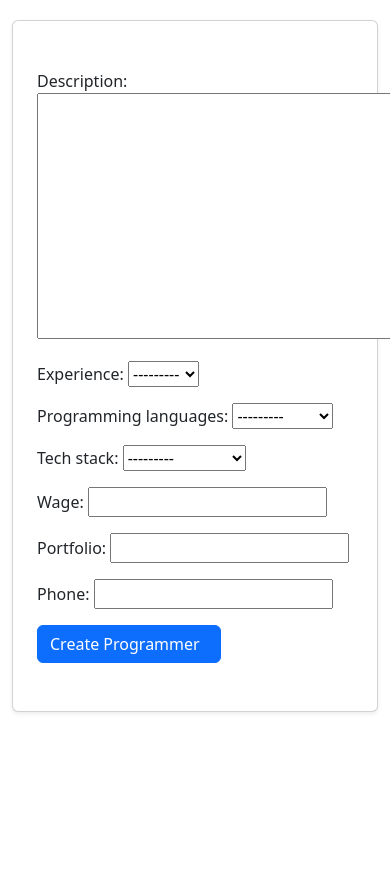
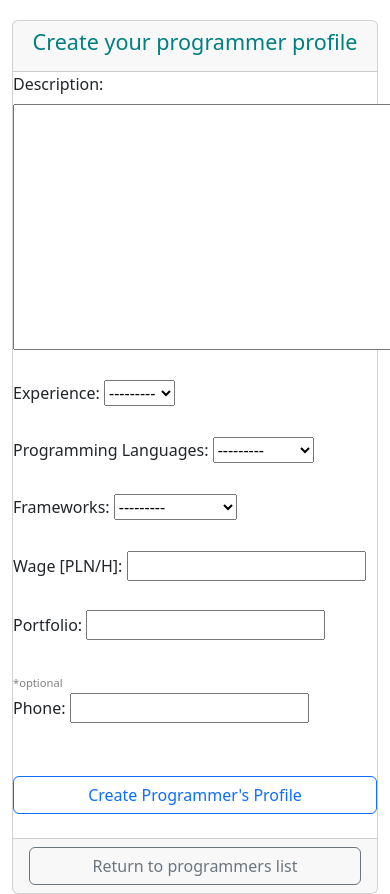
Before and after one commit to grupaASDA/ZnanyProgramista, a Django app: page /programmers/create in a window 390 px wide; the page is wider, and only the part inside the window is pictured. Shown: the part 100-994 px from the top of that part. Before the commit the page ends 813 px from the top of that part, so only its background shows below. Run offline with Django 5.2, Linux system fonts and the light colour scheme; the visitor is signed in with stand-in values (Sample User, id 1); parts of the project's set-up code (start-up, migrations or seed data) failed here and were passed over.

Commit message:
1. Fixed incorrect setting in models.py that forced to enter phone number when creating/updating Programmer Profile. 2. Refactored programmer_create_model_form.html, so it fits another templates 3. Removed from programmer_delete_confirm.html - min/max wage as it was outdated

```diff
--- a/knownProgrammer/programmers/models.py
+++ b/knownProgrammer/programmers/models.py
@@ -53,7 +53,7 @@ class ProgrammerProfile(models.Model):
     portfolio = models.URLField(max_length=1000)
     programming_languages = MultiSelectField(choices=CODE, max_length=500)
     tech_stack = MultiSelectField(choices=TECH_STACK, max_length=500)
-    phone = models.CharField(max_length=11, unique=True, null=True)
+    phone = models.CharField(max_length=11, unique=True, null=True, blank=True)
 
     def __str__(self):
         return f"Programmer profile of {self.user_id.email} ({self.user_id.first_name} {self.user_id.last_name})"
--- a/knownProgrammer/programmers/templates/programmers/programmer_create_model_form.html
+++ b/knownProgrammer/programmers/templates/programmers/programmer_create_model_form.html
@@ -5,29 +5,101 @@ Programmer Create Form
 {% endblock title %}
 
 {% block body %}
-<div class="container mt-5">
-    <div class="row justify-content-center">
-        <div class="col-md-6">
-            <div class="card p-4 shadow-sm">
-                <h3 class="card-title text-center mb-4">
     {% if error %}
         <div class="alert alert-danger" role="alert">
             {{ error }}
         </div>
     {% endif %}
-                </h3>
+    <div class="container mt-5">
+        <div class="row justify-content-center">
+            <div class="col-md-6">
+                <div class="card">
+                    <div class="card-header text-center">
+                        <h4 class="card-title">Create your programmer profile</h4>
+                    </div>
+                    {% if messages %}
+                        <div class="col-12">
+                            <ul class="list-unstyled mb-5">
+                                {% for message in messages %}
+                                    <li class="alert alert-info">{{ message }}</li>
+                                {% endfor %}
+                            </ul>
+                        </div>
+                    {% endif %}
+                    {% if error %}
+                        <div class="alert alert-danger" role="alert">
+                            {{ error }}
+                        </div>
+                    {% endif %}
+
                     <form class="mb-4" action="/programmers/create" method="post">
                         {% csrf_token %}
-                    <div class="form-group">
-                        {{ form.as_p }}
+                        <div class="row">
+                            <div class="col-12 col-md-6">
+                                <div class="form-group mb-4">
+                                    <label for="description" class="form-label">Description:</label>
+                                    {{ form.description }}
                                 </div>
-                    <button type="submit" class="btn btn-primary btn-block">
-                        <span class="d-flex justify-content-center align-items-center">
-                            <span class="material-symbols-outlined me-2">Create Programmer</span>
+                            </div>
+                        </div>
+                        <div class="row">
+                            <div class="col-12 col-md-6">
+                                <div class="form-group mb-4">
+                                    <label for="experience" class="form-label">Experience:</label>
+                                    {{ form.experience }}
+                                </div>
+                            </div>
+                        </div>
+                        <div class="row">
+                            <div class="col-12 col-md-6">
+                                <div class="form-group mb-4">
+                                    <label for="programming_languages" class="form-label">Programming Languages:</label>
+                                    {{ form.programming_languages }}
+                                </div>
+                            </div>
+                            <div class="col-12 col-md-6">
+                                <div class="form-group mb-4">
+                                    <label for="tech_stack" class="form-label">Frameworks:</label>
+                                    {{ form.tech_stack }}
+                                </div>
+                            </div>
+                        </div>
+                        <div class="row">
+                            <div class="col-12 col-md-6">
+                                <div class="form-group mb-4">
+                                    <label for="wage_min" class="form-label">Wage [PLN/H]:</label>
+                                    {{ form.wage }}
+                                </div>
+                            </div>
+                        </div>
+                        <div class="row">
+                            <div class="col-12 col-md-6">
+                                <div class="form-group mb-4">
+                                    <label for="portfolio" class="form-label">Portfolio:</label>
+                                    {{ form.portfolio }}
+                                </div>
+                            </div>
+                        </div>
+                        <div class="row">
+                            <div class="col-12 col-md-6">
+                                <div class="form-group mb-4">
+                                    <span class="ratings"> *optional</span><br>
+                                    <label for="portfolio" class="form-label">Phone:</label>
+                                    {{ form.phone }}
+                                </div>
+                            </div>
+                        </div>
+                        <br>
+                        <div class="d-grid gap-2">
+                            <button type="submit" class="btn btn-outline-primary">Create Programmer's Profile</button>
+                        </div>
 
-                        </span>
-                    </button>
                     </form>
+                    <div class="card-footer text-center">
+                        <div class="d-grid gap-2">
+                            <a href="{% url 'programmers_list' %}" class="btn btn-outline-secondary">Return to
+                                programmers list</a>
+                        </div>
                     </div>
                 </div>
             </div>
--- a/knownProgrammer/programmers/templates/programmers/programmer_update_model_form.html
+++ b/knownProgrammer/programmers/templates/programmers/programmer_update_model_form.html
@@ -27,7 +27,7 @@
                             {{ error }}
                         </div>
                     {% endif %}
-                    </h3>
+
                     <form class="mb-4" action="/programmers/update/{{ programmer.id }}" method="post">
                         {% csrf_token %}
                         <div class="row">
@@ -79,6 +79,7 @@
                         <div class="row">
                             <div class="col-12 col-md-6">
                                 <div class="form-group mb-4">
+                                    <span class="ratings"> *optional</span><br>
                                     <label for="portfolio" class="form-label">Phone:</label>
                                     {{ form.phone }}
                                 </div>
--- a/knownProgrammer/programmers/views.py
+++ b/knownProgrammer/programmers/views.py
@@ -168,6 +168,7 @@ def programmer_update_model_form(request, id):
 @login_required(login_url="/accounts/login/")
 def programmer_delete_confirm(request, id):
     programmer = get_object_or_404(ProgrammerProfile, id=id)
+    programmer.count = programmer.ratings_count()
 
     if request.user.id != programmer.user_id.id:
         raise PermissionDenied("You do not have permission to delete this index.")
```
Also changed, not shown: knownProgrammer/programmers/templates/programmers/programmer_delete_confirm.html (+5 -7 lines). Lines whose indentation alone changed are shown as unchanged.
